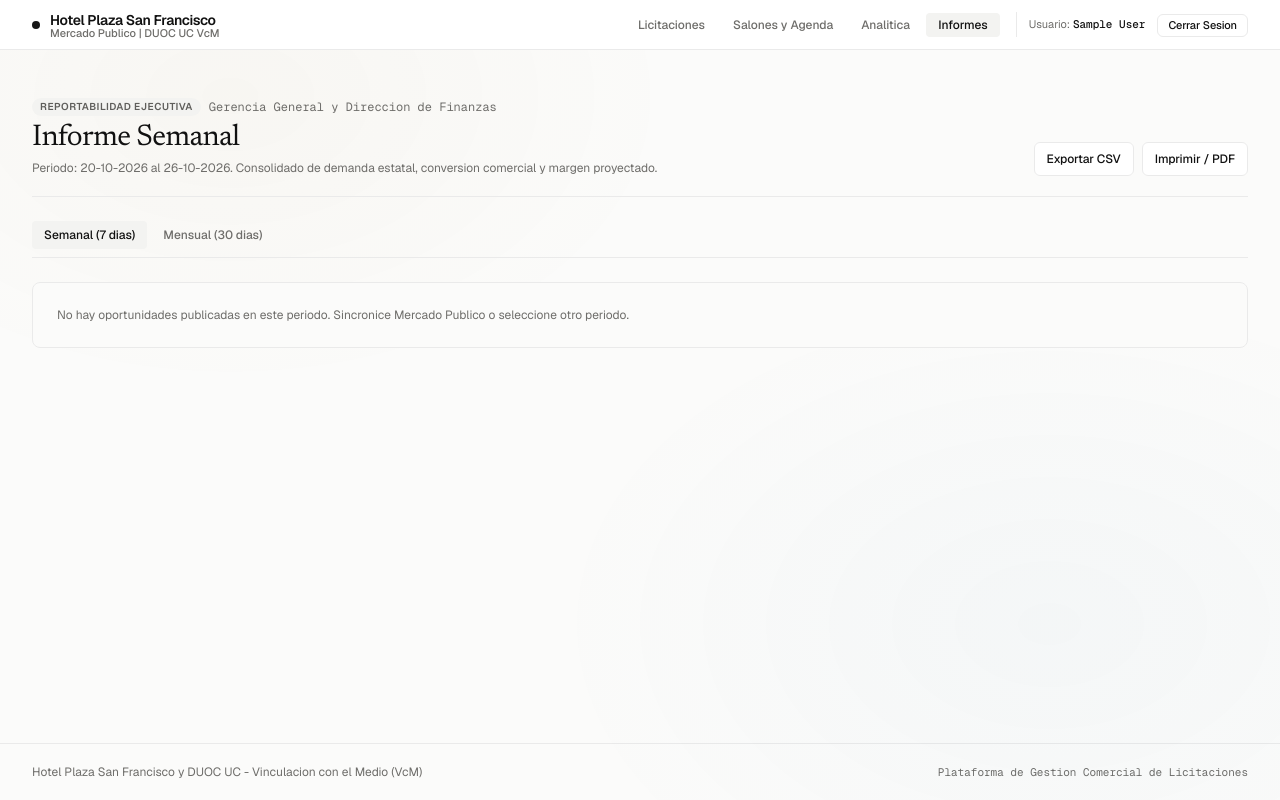
After one commit to benhidalgov/Licitaciones, a Flask app: page /informes in a window 1280 px wide. The commit adds this page. Run offline with Flask 3, Linux system fonts and the light colour scheme; the visitor is signed in with stand-in values (Sample User, id 1); data comes from the database, SQL or seed files in the repository; parts of the project's set-up code (start-up, migrations or seed data) failed here and were passed over; some libraries are stand-ins or nearby versions.

Commit message:
feat: agrega margen de tolerancia e informes ejecutivos

```diff
--- a/app.py
+++ b/app.py
@@ -6,7 +6,7 @@ import os
 import secrets
 import threading
 import time
-from datetime import date, datetime
+from datetime import date, datetime, timedelta
 from functools import wraps
 from flask import Flask, abort, flash, make_response, redirect, render_template, request, session, url_for
 import database
@@ -169,6 +169,12 @@ def format_miles(value):
         return str(value)
 
 
+def _celda_csv(valor):
+    """Evita que un texto importado de la API se ejecute como formula en Excel."""
+    texto = "" if valor is None else str(valor)
+    return "'" + texto if texto[:1] in ("=", "+", "-", "@") else texto
+
+
 MAX_PAGINA = 25
 
 
@@ -204,6 +210,7 @@ def dashboard():
     metrics = database.get_funnel_metrics()
     ticket_configurado = bool(mercado_publico.get_ticket())
     tope_compra_agil = database.get_tope_compra_agil()
+    margen_tolerancia = database.get_margen_tolerancia()
     priorizadas = database.get_oportunidades_prioritarias(**filtros)
 
     return render_template(
@@ -222,6 +229,7 @@ def dashboard():
         filtros=filtros,
         ticket_configurado=ticket_configurado,
         tope_compra_agil=tope_compra_agil,
+        margen_tolerancia=margen_tolerancia,
         priorizadas=priorizadas,
         propiedades=database.PROPIEDADES,
         clientes_clave=[c[0] for c in database.CLIENTES_CLAVE],
@@ -243,6 +251,9 @@ def licitacion_detalle(id_licitacion):
     es_inviable = costo > presupuesto
     deficit = abs(diferencia) if es_inviable else 0
     margen_porcentaje = round((diferencia / presupuesto) * 100, 1) if presupuesto > 0 else 0
+    margen_tolerancia = database.get_margen_tolerancia()
+    margen_minimo = database.margen_minimo_clp(presupuesto, margen_tolerancia)
+    margen_bajo = presupuesto > 0 and not es_inviable and diferencia < margen_minimo
 
     # Dimensionamiento de Capacidad, Aforo y Salones
     propiedad = lic.get("propiedad") or "Plaza San Francisco"
@@ -289,6 +300,9 @@ def licitacion_detalle(id_licitacion):
         es_inviable=es_inviable,
         deficit=deficit,
         margen_porcentaje=margen_porcentaje,
+        margen_tolerancia=margen_tolerancia,
+        margen_minimo=margen_minimo,
+        margen_bajo=margen_bajo,
         salon_asignado=salon_asignado,
         excede_aforo=excede_aforo,
         sobrecupo=sobrecupo,
@@ -321,11 +335,6 @@ def exportar_licitaciones():
     filtros = {k: v for k, v in filtros.items() if v}
     licitaciones = database.get_all_licitaciones(**filtros)
 
-    def celda(valor):
-        """Evita que un texto importado de la API se ejecute como formula en Excel."""
-        texto = "" if valor is None else str(valor)
-        return "'" + texto if texto[:1] in ("=", "+", "-", "@") else texto
-
     buffer = io.StringIO()
     writer = csv.writer(buffer, delimiter=";", lineterminator="\n")
     writer.writerow([
@@ -337,24 +346,24 @@ def exportar_licitaciones():
     for lic in licitaciones:
         margen = lic["presupuesto_mandante"] - lic["costo_base_hotel"]
         writer.writerow([
-            celda(lic["id_licitacion"]),
-            celda(lic["titulo"]),
-            celda(lic["organismo"]),
-            celda(lic["propiedad"]),
-            celda(lic["categoria"]),
-            celda(lic["modalidad"]),
-            celda(lic["region"]),
+            _celda_csv(lic["id_licitacion"]),
+            _celda_csv(lic["titulo"]),
+            _celda_csv(lic["organismo"]),
+            _celda_csv(lic["propiedad"]),
+            _celda_csv(lic["categoria"]),
+            _celda_csv(lic["modalidad"]),
+            _celda_csv(lic["region"]),
             lic["presupuesto_mandante"],
             lic["costo_base_hotel"],
             margen,
-            celda(lic["estado_embudo"]),
-            celda(lic["motivo_descarte"]),
+            _celda_csv(lic["estado_embudo"]),
+            _celda_csv(lic["motivo_descarte"]),
             "Si" if lic["revisada"] else "No",
             lic["fecha_publicacion"],
             lic["fecha_cierre"],
             lic["cantidad_asistentes"],
-            celda(lic.get("nombre_salon") or ""),
-            celda((lic.get("notas") or "").replace("\n", " | ")),
+            _celda_csv(lic.get("nombre_salon") or ""),
+            _celda_csv((lic.get("notas") or "").replace("\n", " | ")),
         ])
 
     respuesta = make_response("\ufeff" + buffer.getvalue())
@@ -603,6 +612,79 @@ def analitica():
     )
 
 
+def _rango_reporte(periodo):
+    if periodo not in ("semanal", "mensual"):
+        periodo = "semanal"
+    dias = 7 if periodo == "semanal" else 30
+    hasta = date.today()
+    desde = hasta - timedelta(days=dias - 1)
+    return periodo, desde, hasta
+
+
+@app.route("/informes")
+@login_required
+def informes():
+    periodo, desde, hasta = _rango_reporte(request.args.get("periodo", "semanal"))
+    reporte = database.get_reporte_periodo(desde.isoformat(), hasta.isoformat())
+    return render_template(
+        "informes.html",
+        periodo=periodo,
+        desde=desde,
+        hasta=hasta,
+        reporte=reporte,
+        user=session.get("user"),
+        nombre=session.get("nombre") or session.get("user"),
+    )
+
+
+@app.route("/informes/exportar.csv")
+@login_required
+def exportar_informe():
+    periodo, desde, hasta = _rango_reporte(request.args.get("periodo", "semanal"))
+    reporte = database.get_reporte_periodo(desde.isoformat(), hasta.isoformat())
+    buffer = io.StringIO()
+    writer = csv.writer(buffer, delimiter=";", lineterminator="\n")
+    writer.writerow(["Informe consolidado", "Semanal" if periodo == "semanal" else "Mensual"])
+    writer.writerow(["Desde", desde.isoformat(), "Hasta", hasta.isoformat()])
+    writer.writerow(["Preparado para", "Gerencia General y Direccion de Finanzas"])
+    writer.writerow([])
+    writer.writerow(["Resumen"])
+    writer.writerow(["Oportunidades", reporte["total"]])
+    writer.writerow(["Presupuesto CLP", reporte["presupuesto"]])
+    writer.writerow(["Costo base CLP", reporte["costo"]])
+    writer.writerow(["Margen CLP", reporte["margen"]])
+    writer.writerow(["Identificadas", reporte["identificadas"]])
+    writer.writerow(["Calificadas", reporte["calificadas"]])
+    writer.writerow(["Participadas", reporte["participadas"]])
+    writer.writerow(["Adjudicadas", reporte["adjudicadas"]])
+    writer.writerow(["Descartadas", reporte["descartadas"]])
+    writer.writerow(["Tasa de cierre %", reporte["tasa_cierre"]])
+    writer.writerow([])
+    writer.writerow(["Categoria", "Oportunidades", "Presupuesto CLP", "Costo CLP", "Margen CLP"])
+    for fila in reporte["por_categoria"]:
+        writer.writerow([
+            _celda_csv(fila["categoria"]), fila["total"], fila["presupuesto"],
+            fila["costo"], fila["presupuesto"] - fila["costo"],
+        ])
+    writer.writerow([])
+    writer.writerow(["Organismo", "Oportunidades", "Presupuesto CLP"])
+    for fila in reporte["por_organismo"]:
+        writer.writerow([
+            _celda_csv(fila["organismo"]), fila["total"], fila["presupuesto"],
+        ])
+    writer.writerow([])
+    writer.writerow(["Motivo de descarte", "Oportunidades"])
+    for fila in reporte["por_motivo"]:
+        writer.writerow([_celda_csv(fila["motivo_descarte"]), fila["total"]])
+
+    respuesta = make_response("\ufeff" + buffer.getvalue())
+    respuesta.headers["Content-Type"] = "text/csv; charset=utf-8"
+    respuesta.headers["Content-Disposition"] = (
+        f"attachment; filename=informe_{periodo}_{hasta.isoformat()}.csv"
+    )
+    return respuesta
+
+
 @app.route("/analitica/historial", methods=["POST"])
 @login_required
 def cargar_historial_oc():
@@ -722,6 +804,30 @@ def guardar_tope_compra_agil():
     else:
         database.set_tope_compra_agil(valor)
         flash(f"Tope de Compra Agil actualizado a {format_clp(valor)}.", "success")
+    return redirect(url_for("dashboard"))
+
+
+@app.route("/ajustes/margen_tolerancia", methods=["POST"])
+@login_required
+def guardar_margen_tolerancia():
+    modo = request.form.get("modo", "porcentaje").strip()
+    bruto = request.form.get("valor", "").strip()
+    if modo == "clp":
+        digitos = bruto.replace(".", "").replace("$", "").replace(" ", "")
+    else:
+        digitos = bruto.replace("%", "").replace(" ", "")
+    try:
+        valor = int(digitos)
+    except ValueError:
+        valor = -1
+    if modo not in ("porcentaje", "clp"):
+        flash("El tipo de margen debe ser porcentaje o monto CLP.", "error")
+    elif valor < 0 or (modo == "porcentaje" and valor > 100):
+        flash("El margen debe estar entre 0 y 100% o ser un monto CLP mayor o igual a cero.", "error")
+    else:
+        database.set_margen_tolerancia(modo, valor)
+        etiqueta = f"{valor}%" if modo == "porcentaje" else format_clp(valor)
+        flash(f"Margen de tolerancia actualizado a {etiqueta}.", "success")
     return redirect(url_for("dashboard"))
 
 
--- a/templates/base.html
+++ b/templates/base.html
@@ -243,6 +243,9 @@
                         <a href="{{ url_for('analitica') }}" class="px-3 py-1 text-xs font-medium rounded transition-colors {% if request.endpoint in ['analitica', 'cargar_historial_oc'] %}bg-[#F3F3F1] text-[#111111]{% else %}text-[#6E6D6A] hover:text-[#111111] hover:bg-[#F9F9F8]{% endif %}">
                             Analitica
                         </a>
+                        <a href="{{ url_for('informes') }}" class="px-3 py-1 text-xs font-medium rounded transition-colors {% if request.endpoint in ['informes', 'exportar_informe'] %}bg-[#F3F3F1] text-[#111111]{% else %}text-[#6E6D6A] hover:text-[#111111] hover:bg-[#F9F9F8]{% endif %}">
+                            Informes
+                        </a>
                     </nav>
 
                     <div class="flex items-center space-x-3 pl-3 border-l border-[#EAEAEA]">
--- /dev/null
+++ b/templates/informes.html
@@ -0,0 +1,183 @@
+{% extends "base.html" %}
+
+{% block title %}Informes Ejecutivos - Gestion de Licitaciones{% endblock %}
+
+{% block content %}
+<div class="space-y-6">
+    <div class="flex flex-col md:flex-row md:items-end md:justify-between gap-4 pb-5 border-b border-[#EAEAEA]">
+        <div class="space-y-1">
+            <div class="flex items-center space-x-2">
+                <span class="badge-spot badge-spot-neutral">Reportabilidad Ejecutiva</span>
+                <span class="text-xs text-[#6E6D6A] font-mono">Gerencia General y Direccion de Finanzas</span>
+            </div>
+            <h1 class="text-3xl font-serif font-normal tracking-tight text-[#111111]">
+                Informe {{ 'Semanal' if periodo == 'semanal' else 'Mensual' }}
+            </h1>
+            <p class="text-xs text-[#6E6D6A]">
+                Periodo: {{ desde.strftime('%d-%m-%Y') }} al {{ hasta.strftime('%d-%m-%Y') }}.
+                Consolidado de demanda estatal, conversion comercial y margen proyectado.
+            </p>
+        </div>
+        <div class="flex flex-wrap items-center gap-2">
+            <a href="{{ url_for('exportar_informe', periodo=periodo) }}" class="btn-secondary text-xs px-3 py-2">
+                Exportar CSV
+            </a>
+            <button type="button" onclick="window.print()" class="btn-secondary text-xs px-3 py-2">
+                Imprimir / PDF
+            </button>
+        </div>
+    </div>
+
+    <div class="flex flex-wrap items-center gap-1 border-b border-[#EAEAEA] pb-2">
+        <a href="{{ url_for('informes', periodo='semanal') }}" class="px-3 py-1.5 text-xs font-medium rounded {% if periodo == 'semanal' %}bg-[#F3F3F1] text-[#111111]{% else %}text-[#6E6D6A] hover:text-[#111111]{% endif %}">
+            Semanal (7 dias)
+        </a>
+        <a href="{{ url_for('informes', periodo='mensual') }}" class="px-3 py-1.5 text-xs font-medium rounded {% if periodo == 'mensual' %}bg-[#F3F3F1] text-[#111111]{% else %}text-[#6E6D6A] hover:text-[#111111]{% endif %}">
+            Mensual (30 dias)
+        </a>
+    </div>
+
+    {% if reporte.total == 0 %}
+    <div class="card-editorial p-6 bg-[#FBFBFA] text-xs text-[#6E6D6A]">
+        No hay oportunidades publicadas en este periodo. Sincronice Mercado Publico o seleccione otro periodo.
+    </div>
+    {% else %}
+
+    <div class="grid grid-cols-1 sm:grid-cols-2 lg:grid-cols-4 gap-3">
+        <div class="card-editorial p-4 bg-white">
+            <div class="text-[10px] uppercase tracking-wider text-[#6E6D6A]">Oportunidades</div>
+            <div class="text-2xl font-bold font-mono mt-1">{{ reporte.total | miles }}</div>
+            <div class="text-[11px] text-[#6E6D6A]">Publicadas en el periodo</div>
+        </div>
+        <div class="card-editorial p-4 bg-white">
+            <div class="text-[10px] uppercase tracking-wider text-[#6E6D6A]">Presupuesto total</div>
+            <div class="text-xl font-bold font-mono mt-1">{{ reporte.presupuesto | clp }}</div>
+            <div class="text-[11px] text-[#6E6D6A]">Monto informado por los mandantes</div>
+        </div>
+        <div class="card-editorial p-4 bg-white">
+            <div class="text-[10px] uppercase tracking-wider text-[#6E6D6A]">Costo base hotel</div>
+            <div class="text-xl font-bold font-mono mt-1">{{ reporte.costo | clp }}</div>
+            <div class="text-[11px] text-[#6E6D6A]">Costeo estimado acumulado</div>
+        </div>
+        <div class="card-editorial p-4 bg-white">
+            <div class="text-[10px] uppercase tracking-wider text-[#6E6D6A]">Margen proyectado</div>
+            <div class="text-xl font-bold font-mono mt-1 {% if reporte.margen >= 0 %}text-[#346538]{% else %}text-[#9F2F2D]{% endif %}">
+                {{ reporte.margen | clp }}
+            </div>
+            <div class="text-[11px] text-[#6E6D6A]">Presupuesto menos costo base</div>
+        </div>
+    </div>
+
+    <div class="grid grid-cols-1 sm:grid-cols-2 lg:grid-cols-4 gap-3">
+        <div class="card-editorial p-4 bg-white">
+            <div class="text-[10px] uppercase tracking-wider text-[#6E6D6A]">Identificadas</div>
+            <div class="text-xl font-bold font-mono mt-1">{{ reporte.identificadas | miles }}</div>
+        </div>
+        <div class="card-editorial p-4 bg-white">
+            <div class="text-[10px] uppercase tracking-wider text-[#6E6D6A]">Calificadas</div>
+            <div class="text-xl font-bold font-mono mt-1">{{ reporte.calificadas | miles }}</div>
+        </div>
+        <div class="card-editorial p-4 bg-white">
+            <div class="text-[10px] uppercase tracking-wider text-[#6E6D6A]">Participadas</div>
+            <div class="text-xl font-bold font-mono mt-1">{{ reporte.participadas | miles }}</div>
+        </div>
+        <div class="card-editorial p-4 bg-white">
+            <div class="text-[10px] uppercase tracking-wider text-[#6E6D6A]">Adjudicadas</div>
+            <div class="text-xl font-bold font-mono mt-1">{{ reporte.adjudicadas | miles }}</div>
+            <div class="text-[11px] text-[#6E6D6A]">Tasa de cierre: {{ reporte.tasa_cierre }}%</div>
+        </div>
+    </div>
+
+    <div class="card-editorial overflow-hidden bg-white">
+        <div class="px-4 py-3 border-b border-[#EAEAEA]">
+            <h2 class="text-sm font-semibold text-[#111111]">Demanda por categoria</h2>
+            <p class="text-[11px] text-[#6E6D6A]">Volumen y presupuesto identificado por linea de servicio.</p>
+        </div>
+        <div class="overflow-x-auto">
+            <table class="min-w-full divide-y divide-[#EAEAEA] text-left text-xs">
+                <thead class="bg-[#FBFBFA] text-[#6E6D6A] uppercase text-[10px] tracking-wider">
+                    <tr>
+                        <th class="px-4 py-3">Categoria</th>
+                        <th class="px-4 py-3 text-right">Oportunidades</th>
+                        <th class="px-4 py-3 text-right">Presupuesto</th>
+                        <th class="px-4 py-3 text-right">Costo base</th>
+                        <th class="px-4 py-3 text-right">Margen</th>
+                    </tr>
+                </thead>
+                <tbody class="divide-y divide-[#EAEAEA]">
+                    {% for fila in reporte.por_categoria %}
+                    <tr>
+                        <td class="px-4 py-3 font-medium">{{ fila.categoria }}</td>
+                        <td class="px-4 py-3 text-right font-mono">{{ fila.total | miles }}</td>
+                        <td class="px-4 py-3 text-right font-mono">{{ fila.presupuesto | clp }}</td>
+                        <td class="px-4 py-3 text-right font-mono">{{ fila.costo | clp }}</td>
+                        <td class="px-4 py-3 text-right font-mono {% if fila.presupuesto - fila.costo >= 0 %}text-[#346538]{% else %}text-[#9F2F2D]{% endif %}">
+                            {{ (fila.presupuesto - fila.costo) | clp }}
+                        </td>
+                    </tr>
+                    {% endfor %}
+                </tbody>
+            </table>
+        </div>
+    </div>
+
+    <div class="grid grid-cols-1 lg:grid-cols-2 gap-4">
+        <div class="card-editorial overflow-hidden bg-white">
+            <div class="px-4 py-3 border-b border-[#EAEAEA]">
+                <h2 class="text-sm font-semibold text-[#111111]">Principales organismos</h2>
+                <p class="text-[11px] text-[#6E6D6A]">Top 5 por presupuesto informado.</p>
+            </div>
+            <table class="min-w-full divide-y divide-[#EAEAEA] text-left text-xs">
+                <thead class="bg-[#FBFBFA] text-[#6E6D6A] uppercase text-[10px] tracking-wider">
+                    <tr>
+                        <th class="px-4 py-3">Organismo</th>
+                        <th class="px-4 py-3 text-right">Oportunidades</th>
+                        <th class="px-4 py-3 text-right">Presupuesto</th>
+                    </tr>
+                </thead>
+                <tbody class="divide-y divide-[#EAEAEA]">
+                    {% for fila in reporte.por_organismo %}
+                    <tr>
+                        <td class="px-4 py-3">{{ fila.organismo }}</td>
+                        <td class="px-4 py-3 text-right font-mono">{{ fila.total | miles }}</td>
+                        <td class="px-4 py-3 text-right font-mono">{{ fila.presupuesto | clp }}</td>
+                    </tr>
+                    {% else %}
+                    <tr><td colspan="3" class="px-4 py-4 text-[#6E6D6A]">Sin organismos en el periodo.</td></tr>
+                    {% endfor %}
+                </tbody>
+            </table>
+        </div>
+
+        <div class="card-editorial overflow-hidden bg-white">
+            <div class="px-4 py-3 border-b border-[#EAEAEA]">
+                <h2 class="text-sm font-semibold text-[#111111]">Motivos de descarte</h2>
+                <p class="text-[11px] text-[#6E6D6A]">Causas registradas por el equipo comercial.</p>
+            </div>
+            <table class="min-w-full divide-y divide-[#EAEAEA] text-left text-xs">
+                <thead class="bg-[#FBFBFA] text-[#6E6D6A] uppercase text-[10px] tracking-wider">
+                    <tr>
+                        <th class="px-4 py-3">Motivo</th>
+                        <th class="px-4 py-3 text-right">Oportunidades</th>
+                    </tr>
+                </thead>
+                <tbody class="divide-y divide-[#EAEAEA]">
+                    {% for fila in reporte.por_motivo %}
+                    <tr>
+                        <td class="px-4 py-3">{{ fila.motivo_descarte }}</td>
+                        <td class="px-4 py-3 text-right font-mono">{{ fila.total | miles }}</td>
+                    </tr>
+                    {% else %}
+                    <tr><td colspan="2" class="px-4 py-4 text-[#6E6D6A]">Sin descartes registrados en el periodo.</td></tr>
+                    {% endfor %}
+                </tbody>
+            </table>
+        </div>
+    </div>
+
+    <p class="text-[11px] text-[#6E6D6A]">
+        Informe generado el {{ hasta.strftime('%d-%m-%Y') }}. Los montos son referenciales y el costo base debe validarse con el area operativa.
+    </p>
+    {% endif %}
+</div>
+{% endblock %}
```
Also changed, not shown: database.py (+112 -0 lines), templates/dashboard.html (+28 -0 lines), templates/detail.html (+19 -2 lines), tests/test_dashboard.py (+28 -0 lines), tests/test_detail.py (+27 -0 lines), tests/test_evaluacion.py (+29 -0 lines), tests/test_informes.py (added, +97 -0 lines), README.md.
